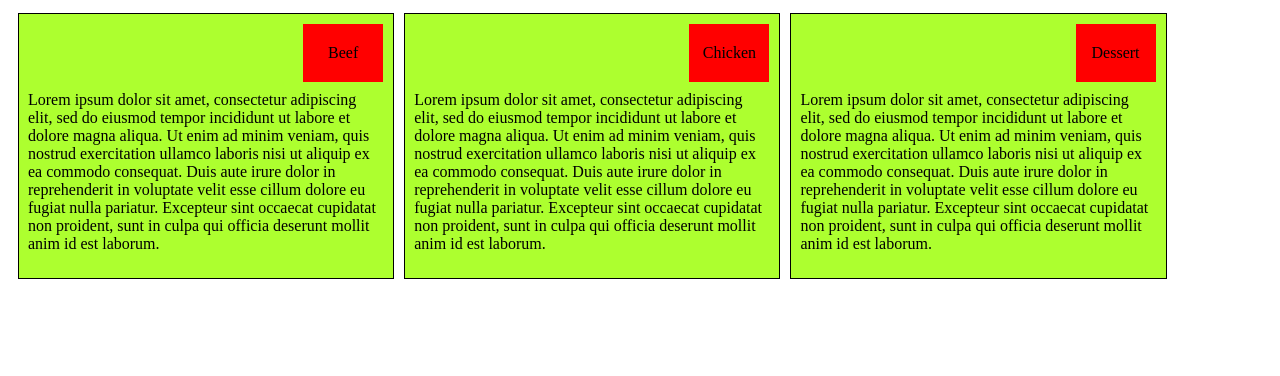
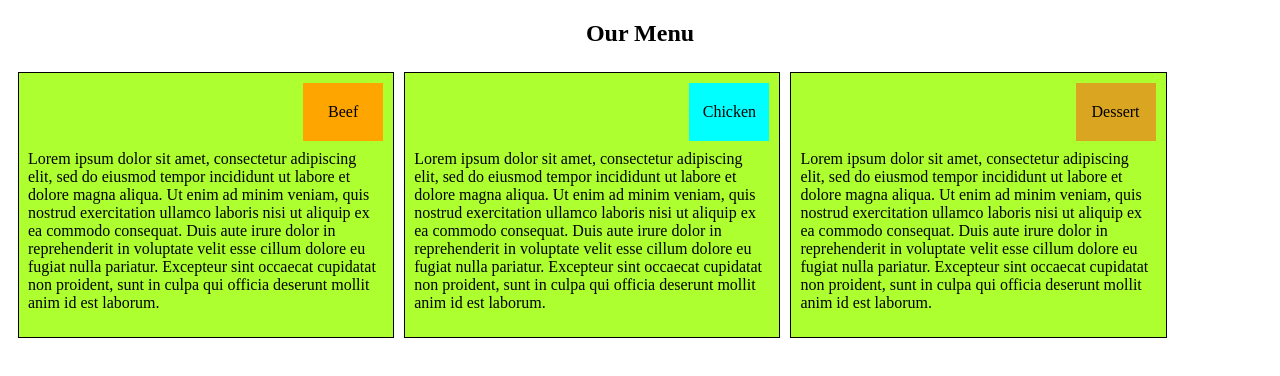
Before and after one commit to bylowerik/Coursera, a plain HTML site: page subm2/index.html in a window 1280 px wide. Drawn offline with Linux system fonts and the light colour scheme.

Commit message:
adding title

```diff
--- a/subm2/css/styles.css
+++ b/subm2/css/styles.css
@@ -56,7 +56,7 @@ p {
     padding: 4px;
 }
 h2 {
-    text-align: end;
+    text-align: center;
 }
 
 #ptitle {
@@ -70,9 +70,17 @@ h2 {
 .rightcontainer {
     float: right;
     width: 5em;
-    background-color: red;
     text-align: center;
 }
 #p_text {
     clear: both;
 }
+.background_blue {
+    background-color: aqua;
+}
+.background_orange {
+    background-color: orange;
+}
+.background_gold {
+    background-color: goldenrod;
+}
--- a/subm2/index.html
+++ b/subm2/index.html
@@ -2,13 +2,17 @@
 <html>
 <head>
 <meta charset="utf-8">
+<meta name="viewport" content="width=device-width, initial-scale=1">
 <link rel="stylesheet" href="css/styles.css">
+<title>Submission 2</title>
 </head>
+
+<h2> Our Menu </h2>
 
 <div class=".row">
 
 <div class="col-lg-3 col-md-6 col-sd-12">
-<div class="rightcontainer">
+<div class="rightcontainer background_orange">
     <p>Beef </p>
 </div>
 <p id="p_text">
@@ -23,7 +27,7 @@ sed do eiusmod tempor incididunt ut labore et dolore magna aliqua.
 </div>
 
 <div class="col-lg-3 col-md-6 col-sd-12">
-<div class="rightcontainer">
+<div class="rightcontainer background_blue">
     <p> Chicken </p>
 </div>
 <p id="p_text">
@@ -38,7 +42,7 @@ sed do eiusmod tempor incididunt ut labore et dolore magna aliqua.
 </div>
 
 <div class="col-lg-3 col-md-12 col-sd-12">
-<div class="rightcontainer">
+<div class="rightcontainer background_gold">
     <p> Dessert </p>
 </div>
 <p id="p_text">
```
